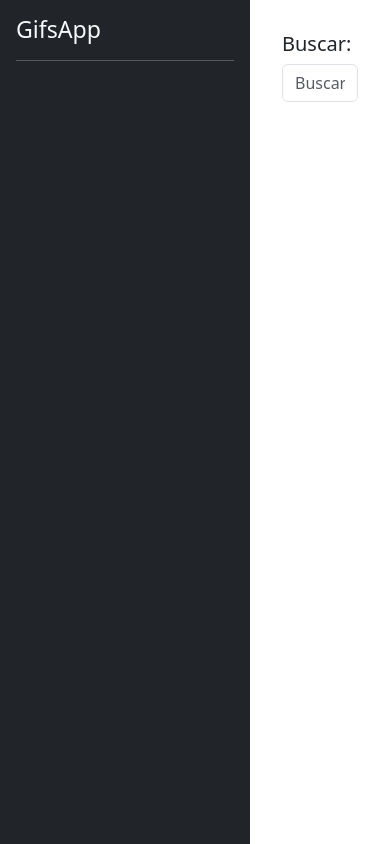
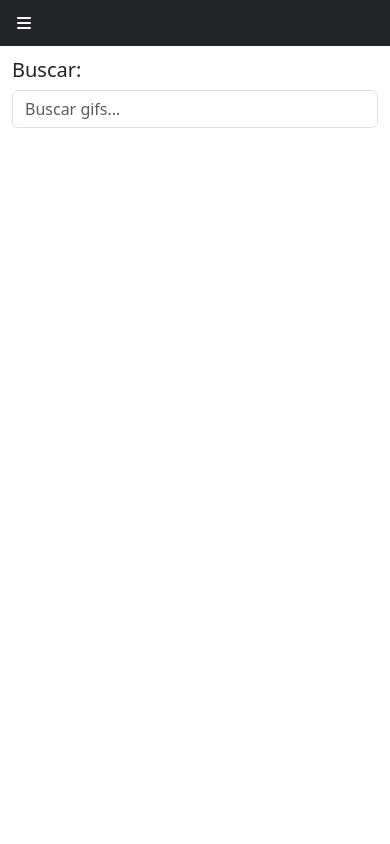
Before and after one commit to camicalle/CourseAngular, an Angular app in the folder Projects/03-gifs-app/: page / in a window 390 px wide. Built offline with nearby package versions, Linux system fonts and the light colour scheme.

Commit message:
Improvements - Responsive and menu hamburger

```diff
--- a/Projects/03-gifs-app/src/app/app.component.css
+++ b/Projects/03-gifs-app/src/app/app.component.css
@@ -0,0 +1,10 @@
+#home {
+  padding: 12px;
+}
+
+@media (min-width: 768px) {
+  #home {
+    padding-left: 260px;
+    padding-right: 20px ;
+  }
+}
--- a/Projects/03-gifs-app/src/app/app.component.html
+++ b/Projects/03-gifs-app/src/app/app.component.html
@@ -1,7 +1,7 @@
-<div class="d-flex">
+<div class="d-flex flex-column flex-md-row">
   <!-- Sidebar -->
   <shared-sidebar></shared-sidebar>
 
   <!-- Home Page -->
-  <gifs-home-page class="p-3 flex-fill"></gifs-home-page>
+  <gifs-home-page id="home" class="flex-fill"></gifs-home-page>
 </div>
--- a/Projects/03-gifs-app/src/app/gifs/components/card-list/card-list.component.html
+++ b/Projects/03-gifs-app/src/app/gifs/components/card-list/card-list.component.html
@@ -2,6 +2,6 @@
   <gifs-card
     *ngFor="let gif of gifs"
     [gif]="gif"
-    class="col-md-3 col-sm-6"
+    class="col-sm-6 col-md-4 col-xxl-3"
   ></gifs-card>
 </div>
--- a/Projects/03-gifs-app/src/app/gifs/pages/home/home-page.component.html
+++ b/Projects/03-gifs-app/src/app/gifs/pages/home/home-page.component.html
@@ -1,4 +1,4 @@
-<div class="row p-3" id="#content">
+<div class="row" id="#content">
   <div class="col-12">
     <!-- Busqueda -->
     <gifs-search-box></gifs-search-box>
--- a/Projects/03-gifs-app/src/app/shared/components/sidebar/sidebar.component.css
+++ b/Projects/03-gifs-app/src/app/shared/components/sidebar/sidebar.component.css
@@ -1,4 +1,19 @@
 #sidebar {
-  width: 250px;
-  height: 100vh;
+  position: fixed;
+  width: 100%;
+  height: 100%;
+  z-index: 1;
 }
+
+@media (min-width: 768px) {
+  #sidebar {
+    position: fixed;
+    width: 250px;
+    height: 100%;
+    display: block !important;
+  }
+
+  #mobile {
+    display: none;
+  }
+}
--- a/Projects/03-gifs-app/src/app/shared/components/sidebar/sidebar.component.html
+++ b/Projects/03-gifs-app/src/app/shared/components/sidebar/sidebar.component.html
@@ -1,4 +1,21 @@
-<div class="bg-dark border-right p-3" id="sidebar">
+<div class="bg-dark">
+  <div class="p-1" id="mobile">
+    <button class="btn" (click)="menu()">
+      <i
+        *ngIf="!show; else close"
+        class="fa-solid fa-bars"
+        style="color: #ffffff"
+      ></i>
+      <ng-template #close>
+        <i class="fa-solid fa-x" style="color: #ffffff;"></i>
+      </ng-template>
+    </button>
+  </div>
+  <div
+    class="bg-dark border-right p-3"
+    [ngStyle]="{ display: show ? '' : 'none' }"
+    id="sidebar"
+  >
     <h3 class="text-light">GifsApp</h3>
     <hr class="text-white" />
     <div class="list-group list-reset">
@@ -9,5 +26,6 @@
       >
         {{ tag | titlecase }}
       </button>
+    </div>
   </div>
 </div>
--- a/Projects/03-gifs-app/src/app/shared/components/sidebar/sidebar.component.ts
+++ b/Projects/03-gifs-app/src/app/shared/components/sidebar/sidebar.component.ts
@@ -15,5 +15,16 @@ export class SidebarComponent {
 
   public searchTag ( tag: string ):void {
     this.gifsService.searchTag(tag)
+    this.show = false
+  }
+
+  public show?: boolean
+
+  public menu():void {
+    if (!this.show) {
+      this.show = true
+    } else {
+      this.show = false
+    }
   }
 }
--- a/Projects/03-gifs-app/src/index.html
+++ b/Projects/03-gifs-app/src/index.html
@@ -15,5 +15,6 @@
 <body>
   <app-root></app-root>
   <script src="https://cdn.jsdelivr.net/npm/bootstrap@5.3.2/dist/js/bootstrap.bundle.min.js" integrity="sha384-C6RzsynM9kWDrMNeT87bh95OGNyZPhcTNXj1NW7RuBCsyN/o0jlpcV8Qyq46cDfL" crossorigin="anonymous"></script>
+  <script src="https://kit.fontawesome.com/1b0d4fcd0a.js" crossorigin="anonymous"></script>
 </body>
 </html>
```
